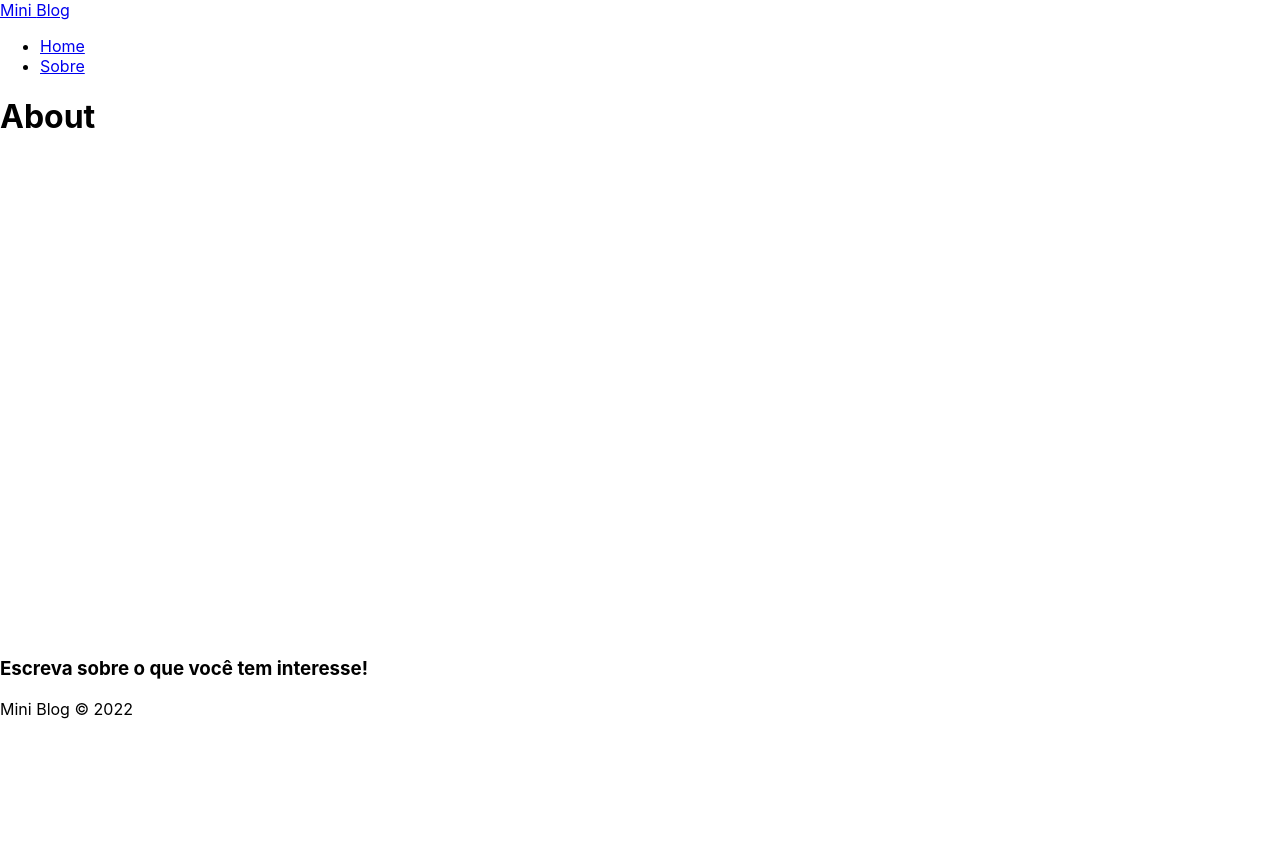
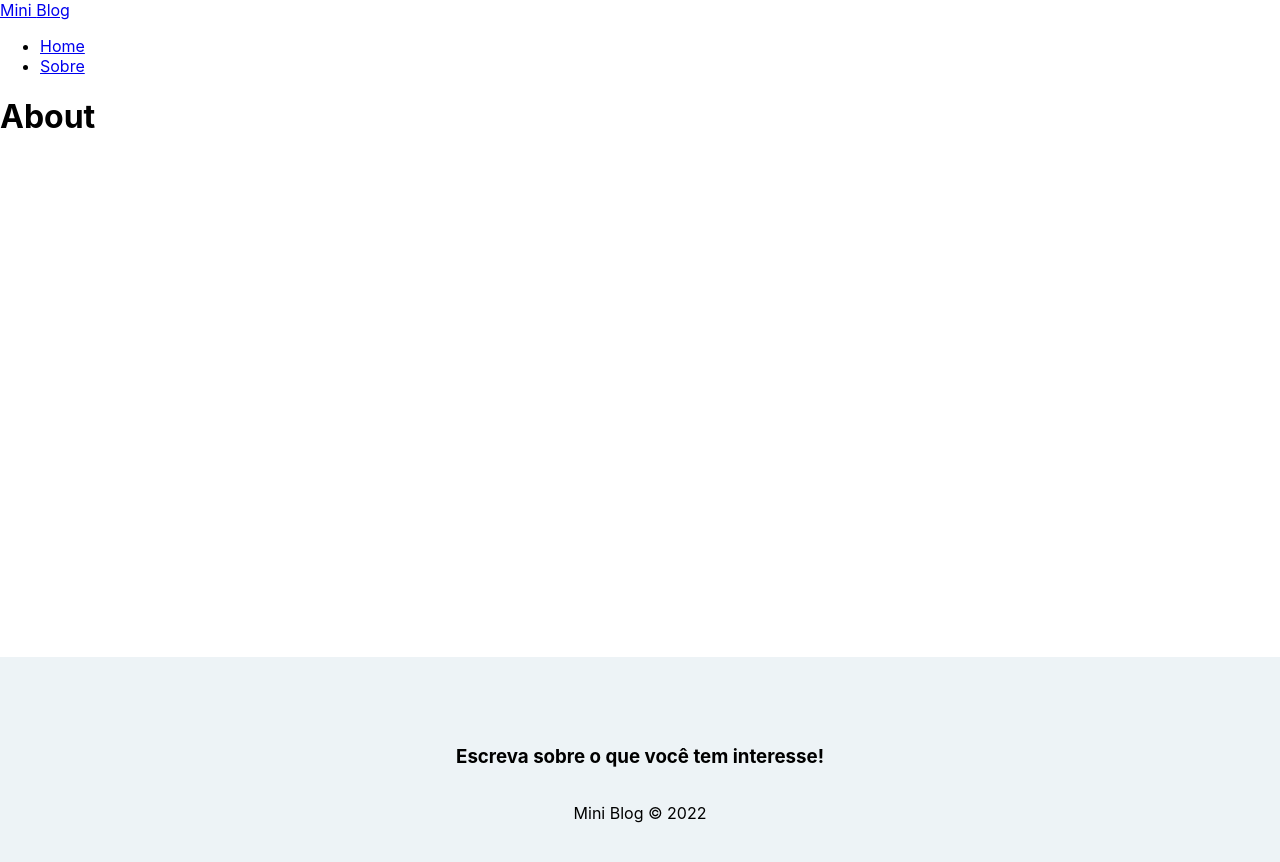
Before and after one commit to leogama09/reactblog-project, a React (Create React App) app in the folder MINIBLOG/miniblog/: page /about in a window 1280 px wide. Shown: the top 862 px of the page. Before the commit the page ends 800 px from the top, so only its background shows below. Built offline with nearby package versions, Linux system fonts and the light colour scheme.

Commit message:
Update Footer.module.css

```diff
--- a/MINIBLOG/miniblog/src/components/Footer.module.css
+++ b/MINIBLOG/miniblog/src/components/Footer.module.css
@@ -0,0 +1,8 @@
+.footer {
+    height: 250px;
+    display: flex;
+    flex-direction: column;
+    align-items: center;
+    justify-content: center;
+    background-color: #edf3f6;
+}
```
